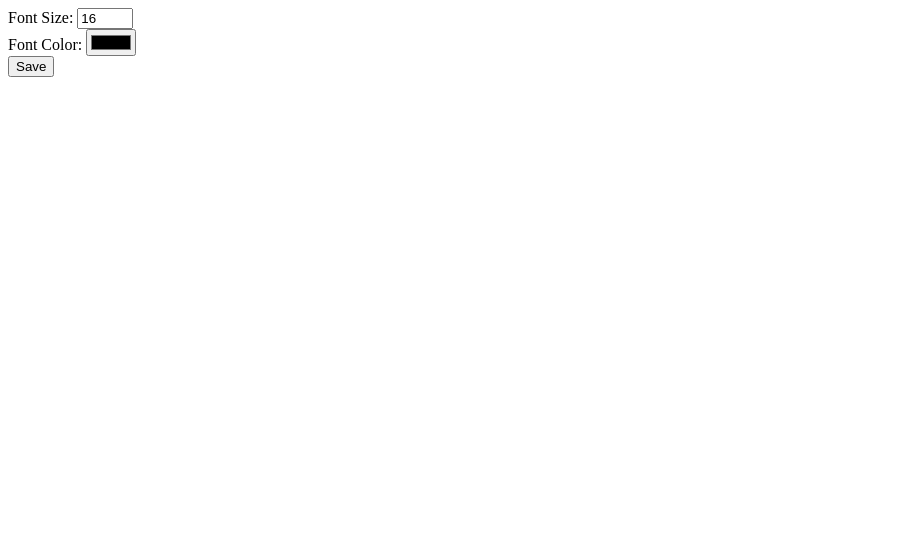
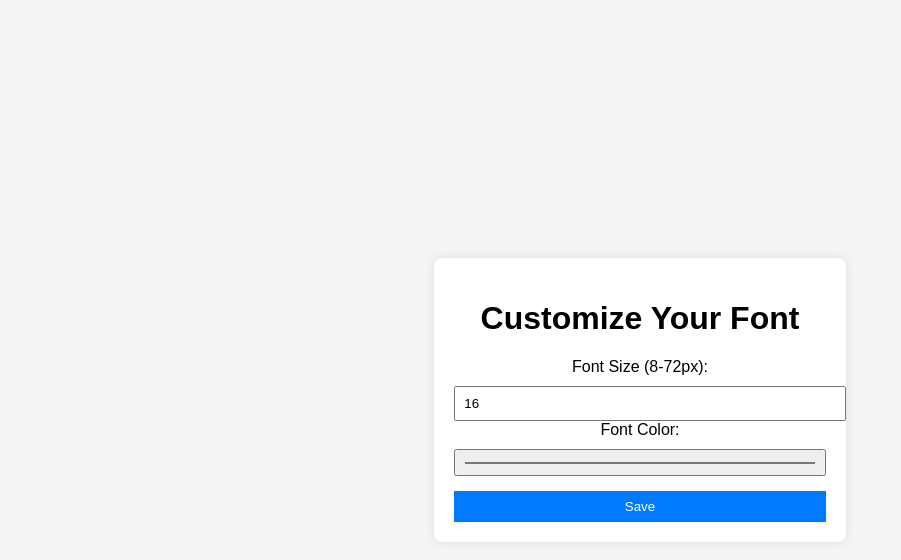
Before and after one commit to acciojob/preferred-cookie-749977, a website: page main.html in a window 1280 px wide. Shown: the whole page, without its empty margins (0-901 px from the left). Drawn offline with Linux system fonts and the light colour scheme.

Commit message:
created a submission

```diff
--- a/main.html
+++ b/main.html
@@ -1,29 +1,22 @@
 <!DOCTYPE html>
-
-<html>
+<html lang="en">
 <head>
-    <link rel="stylesheet" href="styles.css" />
+    <meta charset="UTF-8">
+    <meta name="viewport" content="width=device-width, initial-scale=1.0">
+    <title>Font Customizer</title>
+    <link rel="stylesheet" href="styles.css">
 </head>
-
 <body>
-    <!-- the entire body must be written by student -->
-    <form>
-      <label for="fontsize">Font Size:</label>
-      <input
-        type="number"
-        id="fontsize"
-        name="fontsize"
-        min="8"
-        max="72"
-        value="16"
-      />
-      <br />
+    <div class="container">
+        <h1>Customize Your Font</h1>
+        <form id="fontForm">
+            <label for="fontsize">Font Size (8-72px):</label>
+            <input type="number" id="fontsize" min="8" max="72" value="16">
             <label for="fontcolor">Font Color:</label>
-      <input type="color" id="fontcolor" name="fontcolor" value="#000000" />
-      <br />
-      <input type="submit" value="Save" />
+            <input type="color" id="fontcolor" value="#000000">
+            <input type="submit" value="Save">
         </form>
-
-    <script type="text/javascript" src="./script.js"></script>
+    </div>
+    <script src="script.js"></script>
 </body>
 </html>
--- a/script.js
+++ b/script.js
@@ -1 +1,32 @@
-//your JS code here. If required.
+function setCookie(name, value, days) {
+    const date = new Date();
+    date.setTime(date.getTime() + days * 24 * 60 * 60 * 1000);
+    document.cookie = `${name}=${value}; expires=${date.toUTCString()}; path=/`;
+}
+
+function getCookie(name) {
+    const cookies = document.cookie.split("; ");
+    for (let i = 0; i < cookies.length; i++) {
+        const [key, value] = cookies[i].split("=");
+        if (key === name) return value;
+    }
+    return null;
+}
+
+function applyPreferences() {
+    const savedFontSize = getCookie("fontsize");
+    const savedFontColor = getCookie("fontcolor");
+    if (savedFontSize) document.documentElement.style.setProperty("--fontsize", savedFontSize + "px");
+    if (savedFontColor) document.documentElement.style.setProperty("--fontcolor", savedFontColor);
+}
+
+document.getElementById("fontForm").addEventListener("submit", function (event) {
+    event.preventDefault();
+    const fontSize = document.getElementById("fontsize").value;
+    const fontColor = document.getElementById("fontcolor").value;
+    setCookie("fontsize", fontSize, 30);
+    setCookie("fontcolor", fontColor, 30);
+    applyPreferences();
+});
+
+applyPreferences();
--- a/styles.css
+++ b/styles.css
@@ -1,9 +1,42 @@
 :root {
-  --fontsize: 16px;
-  --fontcolor: #000000;
+    --fontsize: 16px;
+    --fontcolor: #000000;
 }
 
 body {
-  font-size: var(--fontsize);
-  color: var(--fontcolor);
+    font-size: var(--fontsize);
+    color: var(--fontcolor);
+    font-family: Arial, sans-serif;
+    display: flex;
+    justify-content: center;
+    align-items: center;
+    height: 100vh;
+    background: #f4f4f4;
+    margin: 0;
 }
+
+.container {
+    background: white;
+    padding: 20px;
+    border-radius: 8px;
+    box-shadow: 0 0 10px rgba(0, 0, 0, 0.1);
+    text-align: center;
+}
+
+input[type="number"], input[type="color"], input[type="submit"] {
+    margin-top: 10px;
+    padding: 8px;
+    width: 100%;
+}
+
+input[type="submit"] {
+    background: #007bff;
+    color: white;
+    border: none;
+    cursor: pointer;
+    margin-top: 15px;
+}
+
+input[type="submit"]:hover {
+    background: #0056b3;
+}
```
Lines whose indentation alone changed are shown as unchanged.
